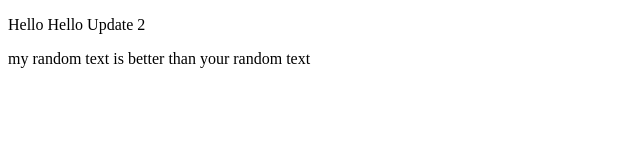
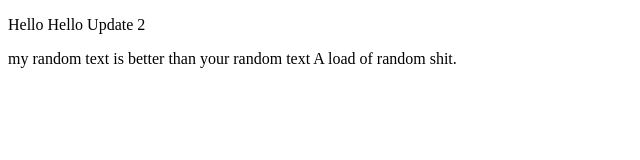
Before and after one commit to mjpcpu/my-first-website, a plain HTML site: page index.html in a window 1280 px wide. Shown: the whole page, without its empty margins (0-640 px from the left). Drawn offline with Linux system fonts and the light colour scheme.

Commit message:
Random 1

```diff
--- a/index.html
+++ b/index.html
@@ -7,6 +7,8 @@
     <meta name="viewport" content="width=device-width, initial-scale=1.0">
     <title>Document</title>
     my random text is better than your random text
+
+    A load of random shit.
 </head>
 <body>
 
```
